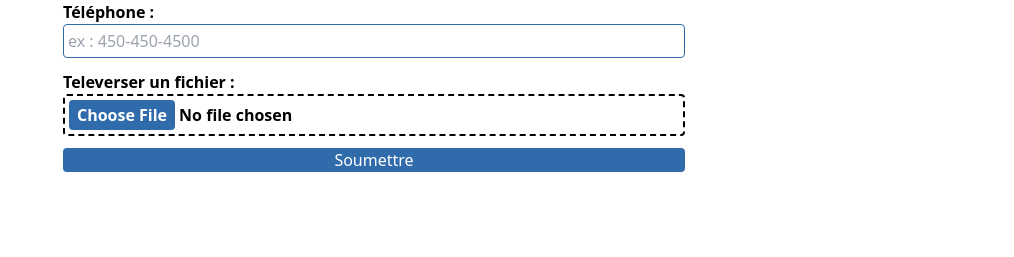
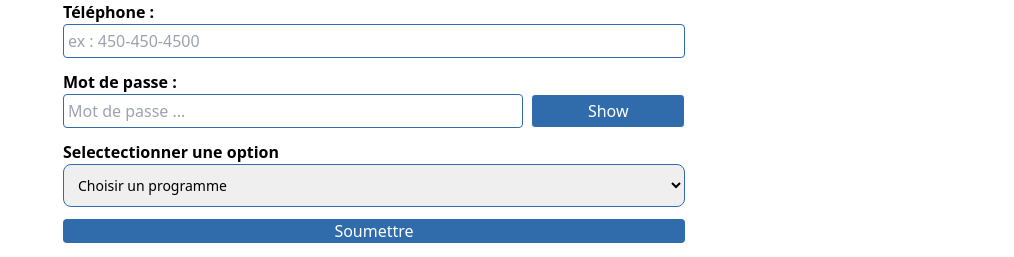
Before and after one commit to 420-andrelaurendeau/projet-ose, a React (Create React App) app in the folder projet-ose-react/: page /employeurInscription in a window 1280 px wide. Shown: the part 310-567 px from the top of the page, without its empty margins (266-1280 px from the left). Built offline with nearby package versions, Linux system fonts and the light colour scheme.

Commit message:
ajout backend. Je fait la liaison entre la page web et le backend

```diff
--- a/projet-ose-react/src/components/common/inscriptionEmployeur.tsx
+++ b/projet-ose-react/src/components/common/inscriptionEmployeur.tsx
@@ -5,54 +5,38 @@ function InscriptionEmployeur(props: any) {
   interface FormData {
     nom: string;
     prenom: string;
+    telephone: string;
+    email: string;
+    password: string;
     nomEntreprise: string;
-    email: string;
-    telephone: string;
-    fileNumber: File | null;
+    programme: string;
   }
 
   const [formData, setFormData] = useState<FormData>({
     nom: "",
     prenom: "",
+    telephone: "",
+    email: "",
+    password: "",
     nomEntreprise: "",
-    email: "",
-    telephone: "",
-    fileNumber: null,
+    programme: "",
   });
   const [submitting, setSubmitting] = useState(false);
   const [binaryData, setBinaryData] = useState<any>(null);
+  const [showPassword, setShowPasswprd] = useState(false);
 
-  function handleChange(
-    event: React.ChangeEvent<HTMLInputElement | HTMLTextAreaElement>
-  ) {
+  const tooglePasswordVisibility = () => {
+    setShowPasswprd(!showPassword);
+  };
+
+  function handleChange(event: any) {
     const { name, value } = event.target;
 
-    if (name === "fileNumber") {
-      const fileInput = event.target as HTMLInputElement;
-      if (fileInput.files && fileInput.files.length > 0) {
-        const file = fileInput.files[0];
-        const reader = new FileReader();
-
-        reader.onload = (e) => {
-          const binaryData = e.target?.result;
-          setBinaryData(binaryData);
-        };
-
-        reader.readAsBinaryString(file);
-
-        setFormData({
-          ...formData,
-          [name]: file,
-        });
-        console.log(name + "= " + file);
-      }
-    } else {
-      setFormData({
-        ...formData,
-        [name]: value,
-      });
-      console.log(name + "= " + value);
-    }
+    setFormData({
+      ...formData,
+      [name]: value,
+    });
+    console.log(name + "= " + value);
   }
 
   const handleSubmit = (event: any) => {
@@ -211,12 +195,84 @@ function InscriptionEmployeur(props: any) {
             type="tel"
             className={
               props.darkMode
-                ? "w-full border border-gray-300 rounded p-1 text-orange"
+                ? "w-full border rounded p-1 text-orange"
                 : "w-full border border-gray-300 rounded p-1 text-blue"
             }
           />
         </div>
         <div className="col-span-6 lg:col-start-3 lg:col-span-4">
+          <label
+            htmlFor="password"
+            className={
+              props.darkMode
+                ? "block font-bold text-white"
+                : "block font-bold text-black"
+            }
+          >
+            Mot de passe :
+          </label>
+          <div className="flex flex-row">
+            <input
+              name={"password"}
+              value={formData.password}
+              onChange={handleChange}
+              required={true}
+              minLength={5}
+              id="password"
+              type={showPassword ? "text" : "password"}
+              placeholder="Mot de passe ..."
+              className={
+                props.darkMode
+                  ? "basis-3/4 mr-2 border rounded p-1 text-orange"
+                  : "basis-3/4 mr-2 border rounded p-1 text-blue"
+              }
+            />
+            <button
+              type="button"
+              onClick={tooglePasswordVisibility}
+              className={
+                props.darkMode
+                  ? "basis-1/4 mx-auto border rounded p-1 text-white bg-orange"
+                  : "basis-1/4 mx-auto border rounded p-1 text-white bg-blue"
+              }
+            >
+              {showPassword ? "Hide" : "Show"}
+            </button>
+          </div>
+        </div>
+        <div className="col-span-6 lg:col-start-3 lg:col-span-4">
+          <label
+            htmlFor="programme"
+            className={
+              props.darkMode
+                ? "block font-bold text-white"
+                : "block font-bold text-black"
+            }
+          >
+            Selectectionner une option
+          </label>
+          <select
+            value={formData.programme}
+            onChange={handleChange}
+            name={"programme"}
+            id="programme"
+            required={true}
+            className={
+              props.darkMode
+                ? "border border-orange text-black text-sm rounded-lg focus:ring-blue-500 block w-full p-2.5 "
+                : "border border-blue text-black text-sm rounded-lg focus:ring-blue-500 block w-full p-2.5 "
+            }
+          >
+            <option selected value="">
+              Choisir un programme
+            </option>
+            <option value="informatique">Technique informatique</option>
+            <option value="soins">Soins infirmier</option>
+            <option value="electrique">Technique electrique</option>
+            <option value="construction">Genie Civile</option>
+          </select>
+        </div>
+        {/* <div className="col-span-6 lg:col-start-3 lg:col-span-4">
           <label
             htmlFor="televersement"
             className={
@@ -240,7 +296,7 @@ function InscriptionEmployeur(props: any) {
             type="file"
             onChange={handleChange}
           />
-        </div>
+        </div> */}
         <button
           className="col-span-6 lg:col-start-3 lg:col-span-4 bg-blue rounded text-white"
           type="submit"
```
Also changed, not shown: projet-ose-react/src/tailwind.css.
